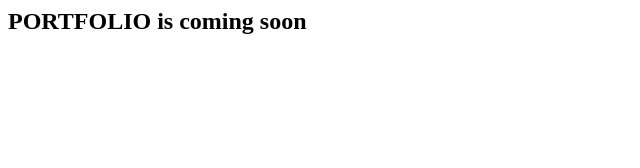
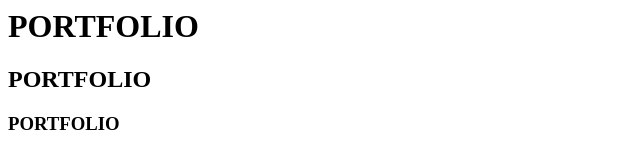
Before and after one commit to Reslow/portfolio, a plain HTML site: page index.html in a window 1280 px wide. Shown: the whole page, without its empty margins (0-640 px from the left). Drawn offline with Linux system fonts and the light colour scheme.

Commit message:
changing headlines

```diff
--- a/index.html
+++ b/index.html
@@ -6,6 +6,8 @@
 <meta charset="utf-8">
 </head>
 <body>
-  <h2>PORTFOLIO is coming soon</h2>
+  <h1>PORTFOLIO</h1>
+  <h2>PORTFOLIO</h2>
+  <h3>PORTFOLIO</h3>
 </body>
 </html>
```
